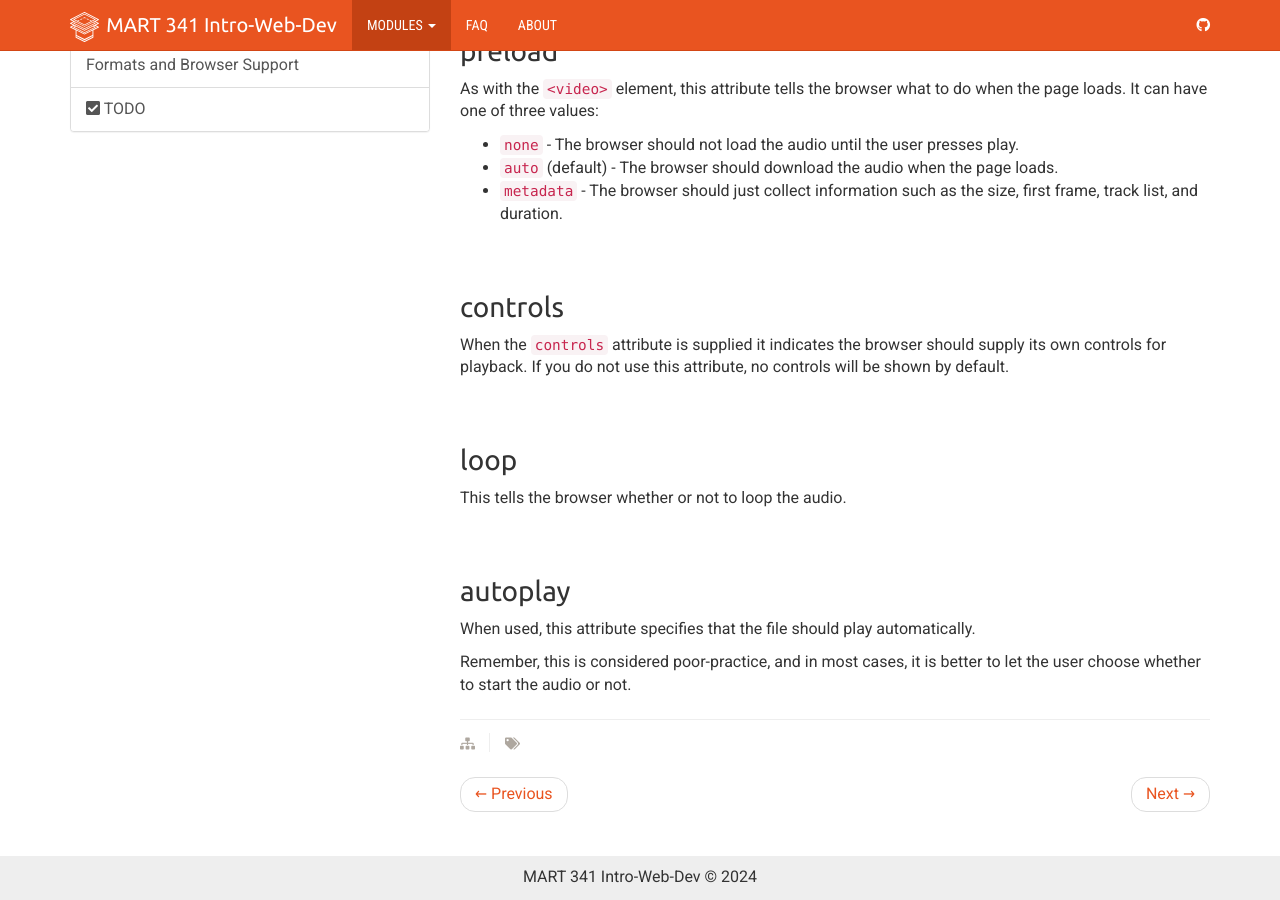
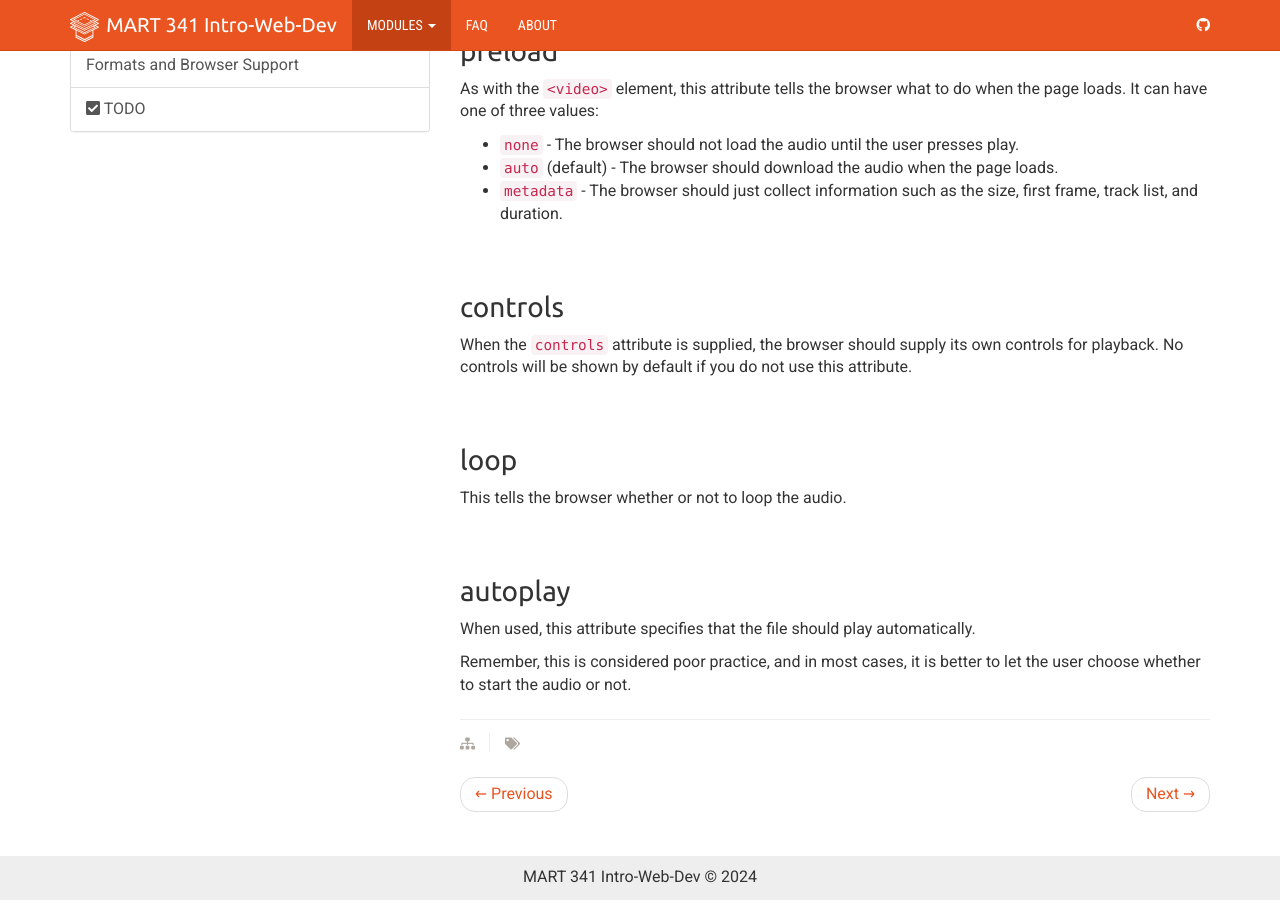
Before and after one commit to Montana-Media-Arts/webDesignFall2024, a Jekyll site: the page built from _docs/topic-07/08-audio/page-05.md, in a window 1280 px wide and 900 px high, scrolled down 729 px. Built offline with Jekyll 4.4.1, drawn with Linux system fonts in a browser that asks for light colours; nearby versions of some CDN libraries; some of the changed text lies outside the part shown.

Commit message:
Update page-05.md

```diff
--- a/_docs/topic-07/08-audio/page-05.md
+++ b/_docs/topic-07/08-audio/page-05.md
@@ -57,7 +57,7 @@ As with the `<video>` element, this attribute tells the browser what to do when
 
 
 ### controls
-When the `controls` attribute is supplied it indicates the browser should supply its own controls for playback. If you do not use this attribute, no controls will be shown by default.
+When the `controls` attribute is supplied, the browser should supply its own controls for playback. No controls will be shown by default if you do not use this attribute.
 
 
 ### loop
@@ -67,4 +67,4 @@ This tells the browser whether or not to loop the audio.
 ### autoplay
 When used, this attribute specifies that the file should play automatically.
 
-<span class="label label-info"></span> Remember, this is considered poor-practice, and in most cases, it is better to let the user choose whether to start the audio or not.
+<span class="label label-info"></span> Remember, this is considered poor practice, and in most cases, it is better to let the user choose whether to start the audio or not.
```
Also changed, not shown: other parts of _docs/topic-07/08-audio/page-05.md (+1 -1 lines).
